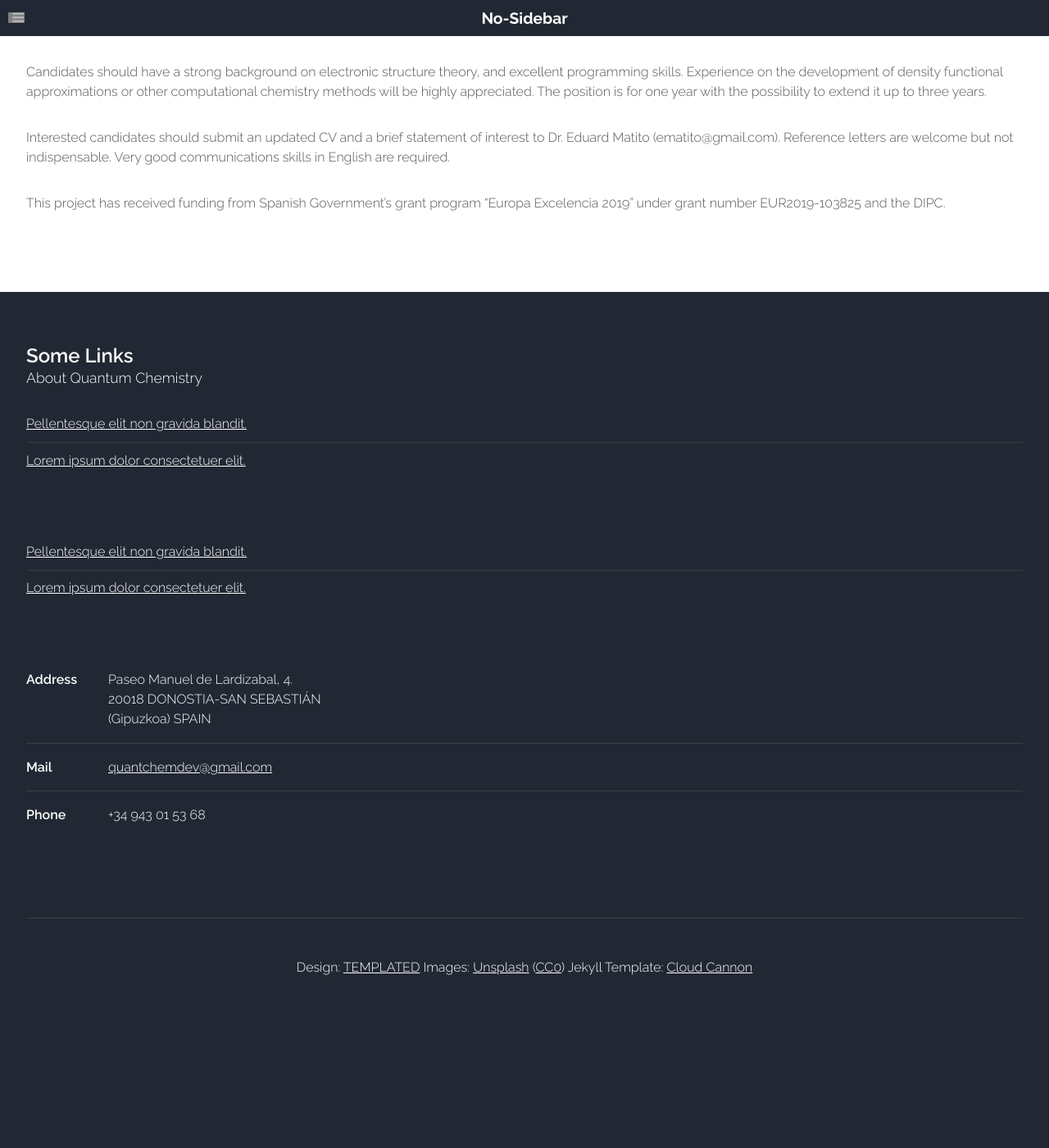
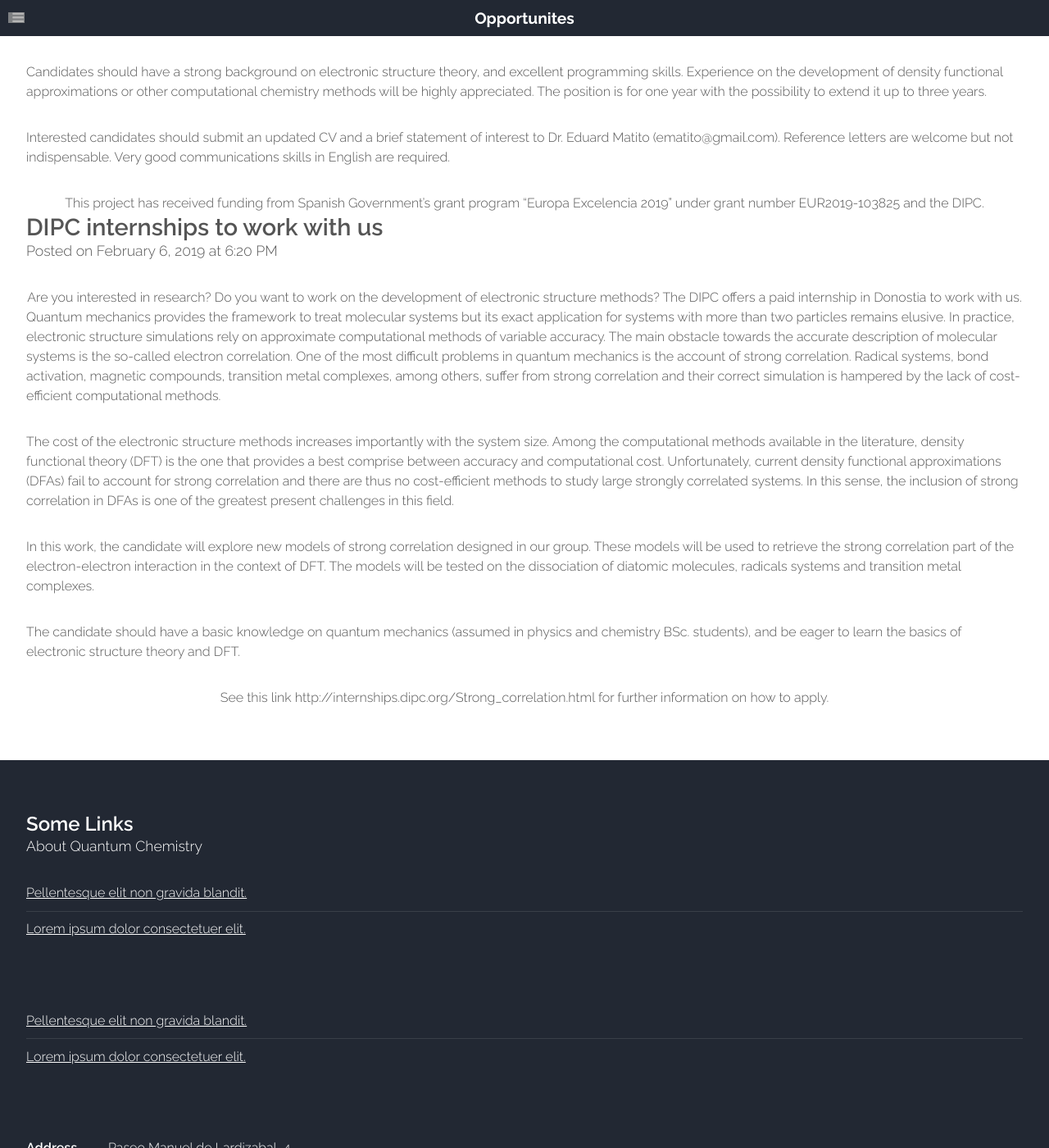
Before and after one commit to old-jekyll-templates/Horizons-Jekyll-Theme, a Jekyll site: the page built from opportunites.html, in a window 1280 px wide and 1400 px high, scrolled down 572 px. Shown: the whole window at 82% size. Built offline with Jekyll 4.4.1, drawn with Linux system fonts in a browser that asks for light colours; before the commit the page ends 1828 px from its top, so only the background shows below that; grey boxes are pictures that could not be loaded.

Commit message:
Update opportunites.html

```diff
--- a/opportunites.html
+++ b/opportunites.html
@@ -1,5 +1,5 @@
 ---
-title: No-Sidebar
+title: Opportunites
 layout: main
 ---
 
@@ -15,7 +15,18 @@ layout: main
 				<p>This project presents a genuinely new strategy to construct DFAs in which the exchange-correlation functional is decomposed exactly into nondynamic and dynamic correlation components at different interelectronic domains. The separation breaks the complicated exchange-correlation functional into simpler mathematical objects that are easier to treat. The prospective postdoctoral fellow will work on a project that holds the promise of both providing a more accurate and rigorous description of systems within the fields where DFT is currently applied and extending the scope of application to challenging systems.</p>
 				<p>Candidates should have a strong background on electronic structure theory, and excellent programming skills. Experience on the development of density functional approximations or other computational chemistry methods will be highly appreciated. The position is for one year with the possibility to extend it up to three years. </p>
 				<p>Interested candidates should submit an updated CV and a brief statement of interest to Dr. Eduard Matito (ematito@gmail.com). Reference letters are welcome but not indispensable. Very good communications skills in English are required.</p>
-			        <p class="center">This project has received funding from Spanish Government’s grant program “Europa Excelencia 2019” under grant number EUR2019-103825 and the DIPC.</p>
+			        <center>This project has received funding from Spanish Government’s grant program “Europa Excelencia 2019” under grant number EUR2019-103825 and the DIPC.</center>
+
+			        <header class="major">
+					<h2>DIPC internships to work with us</h2>
+					<span class="byline">Posted on February 6, 2019 at 6:20 PM</span>
+				</header>
+				<center>Are you interested in research? Do you want to work on the development of electronic structure methods? The DIPC offers a paid internship in Donostia to work with us.</center>
+				<p>Quantum mechanics provides the framework to treat molecular systems but its exact application for systems with more than two particles remains elusive. In practice, electronic structure simulations rely on approximate computational methods of variable accuracy. The main obstacle towards the accurate description of molecular systems is the so-called electron correlation. One of the most difficult problems in quantum mechanics is the account of strong correlation. Radical systems, bond activation, magnetic compounds, transition metal complexes, among others, suffer from strong correlation and their correct simulation is hampered by the lack of cost-efficient computational methods.</p>
+				<p>The cost of the electronic structure methods increases importantly with the system size. Among the computational methods available in the literature, density functional theory (DFT) is the one that provides a best comprise between accuracy and computational cost. Unfortunately, current density functional approximations (DFAs) fail to account for strong correlation and there are thus no cost-efficient methods to study large strongly correlated systems. In this sense, the inclusion of strong correlation in DFAs is one of the greatest present challenges in this field.</p>
+				<p>In this work, the candidate will explore new models of strong correlation designed in our group. These models will be used to retrieve the strong correlation part of the electron-electron interaction in the context of DFT. The models will be tested on the dissociation of diatomic molecules, radicals systems and transition metal complexes.</p>
+				<p>The candidate should have a basic knowledge on quantum mechanics (assumed in physics and chemistry BSc. students), and be eager to learn the basics of electronic structure theory and DFT.</p>
+			        <center>See this link http://internships.dipc.org/Strong_correlation.html for further information on how to apply.</center>
 			</section>
 		</div>
 	</div>
```
